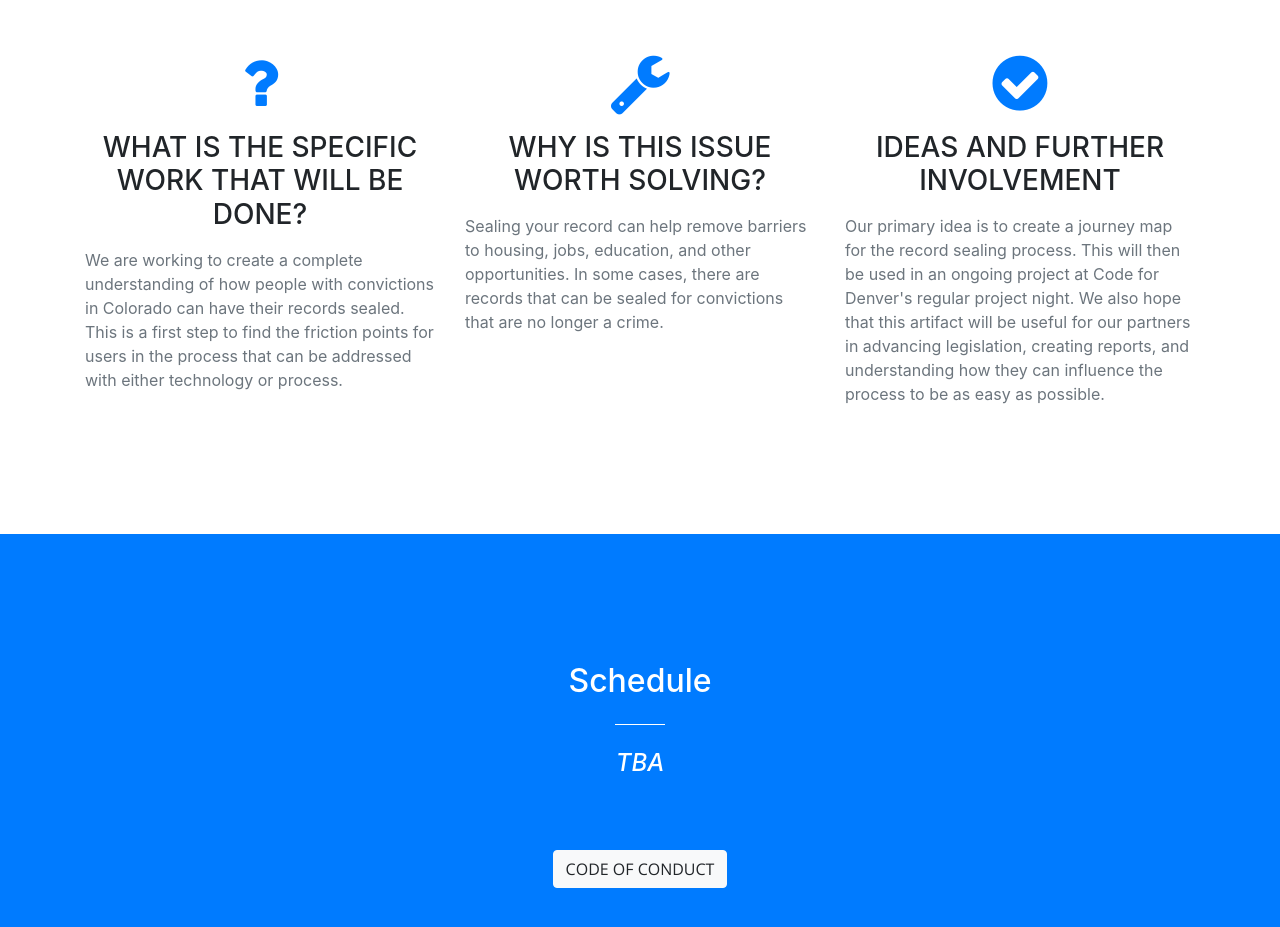
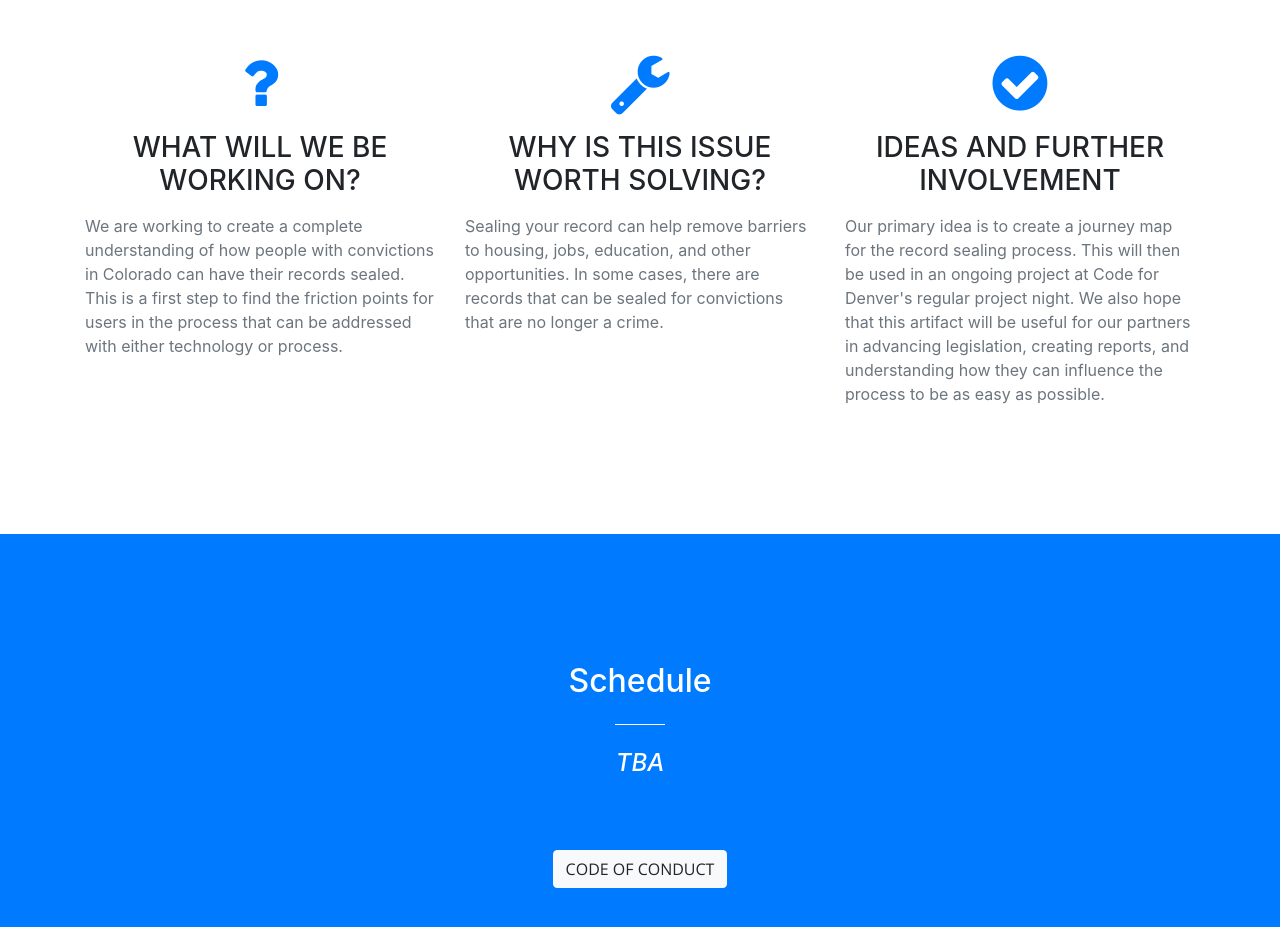
Before and after one commit to codefordenver/NDoCH-Website, a website with bundled scripts: page index.html in a window 1280 px wide. Shown: the part 1620-2547 px from the top of the page. Built offline with nearby package versions, Linux system fonts and the light colour scheme.

Commit message:
Updating a heading in the CTA part
Changing a heading to be shorter and clearer

```diff
--- a/index.html
+++ b/index.html
@@ -132,7 +132,7 @@
         <div class="col-lg-4 col-md-6 text-center">
           <div class="service-box mt-5 mx-auto">
             <i class="fa fa-4x fa-question text-primary mb-3 sr-icons"></i>
-            <h3 class="mb-3">WHAT IS THE SPECIFIC WORK THAT WILL BE DONE?</h3>
+            <h3 class="mb-3">WHAT WILL WE BE WORKING ON?</h3>
             <p class="text-muted mb-0 text-left">We are working to create a complete understanding of how people with convictions in Colorado can have their records sealed. This is a first step to find the friction points for users in the process that can be addressed with either technology or process.</p>
           </div>
         </div>
```
